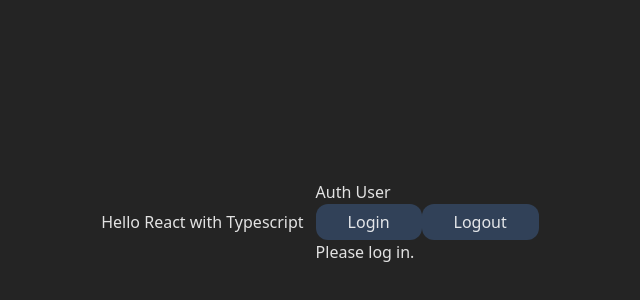
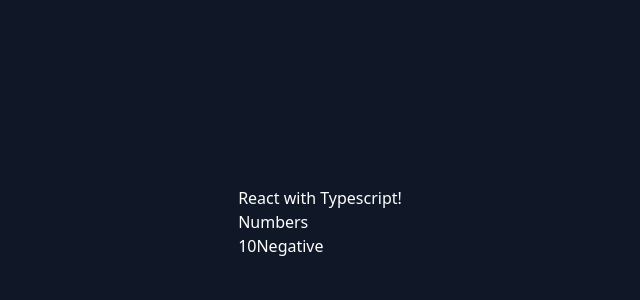
Before and after one commit to vit-venkat-r-murty/react-ts-godha, a React (Vite) app: page / in a window 1280 px wide. Shown: the part 178-478 px from the top of the page, without its empty margins (320-960 px from the left). Built offline with nearby package versions, Linux system fonts and the light colour scheme.

Commit message:
Typescript updated

```diff
--- a/src/App.tsx
+++ b/src/App.tsx
@@ -1,31 +1,31 @@
-import AuthContextProvider from "./components/states/useContext/auth-context/AuthContext"
-import AuthUser from "./components/states/useContext/auth-context/AuthUser"
-import ThemeContextProvider, { ThemeContext } from "./components/states/useContext/theme-context/ThemeContext"
-import { useContext } from "react"
+import Numbers from './components/never/Numbers'
 
 function App() {
+    return (
+        <div className="grid h-screen place-items-center bg-gray-900 text-white">
+            <div>
+                <h1 className="text-base font-medium">
+                    React with Typescript!
+                </h1>
 
-   const theme = useContext(ThemeContext)
-   return (
-      <>
-      <AuthContextProvider>
-         <ThemeContextProvider>
-            <div className='flex items-center justify-center gap-x-3 h-screen w-full'>
-               <h1>Hello React with Typescript</h1>
-               <AuthUser/>
+                {/* <Lists items={['Batman', 'Superman']} />
+
+                <Lists items={[1, 2]} /> */}
+
+                {/* <Lists
+                    items={[
+                        {id: 1, name: 'john', email: 'hello@gmail.com' },
+                        {id: 2, name: 'sam', email: 'sam@gmail.com' },
+                    ]}
+                /> */}
+
+                <Numbers
+                    value={10}
+                    isNegative
+                />
             </div>
-            {/* <div
-               style={{
-                  backgroundColor : theme.primaryTheme.background,
-                  color: theme.primaryTheme.text
-               }}>
-               Card
-            </div> */}
-
-         </ThemeContextProvider>
-         </AuthContextProvider>
-      </>
-   )
+        </div>
+    )
 }
 
 export default App
--- /dev/null
+++ b/src/components/class/Counter.tsx
@@ -0,0 +1,39 @@
+import { Component } from 'react'
+
+type CounterProps = {
+    message: string
+}
+
+type State = {
+    count: number
+}
+
+export default class Counter extends Component<CounterProps, State> {
+    state = {
+        count: 0,
+    }
+
+    handlePlus = () => {
+        this.setState((prevState) => ({
+            count: prevState.count + 1,
+        }))
+    }
+
+    handleDelete = () => {
+        this.setState((prevState) => ({
+            count: prevState.count - 1,
+        }))
+    }
+
+    render() {
+        return (
+            <div>
+                <h2>Class Counter Component = {this.state.count}</h2>
+                <h3>{this.props.message}</h3>
+
+                <button onClick={this.handlePlus}>+</button>
+                <button onClick={this.handleDelete}>+</button>
+            </div>
+        )
+    }
+}
--- /dev/null
+++ b/src/components/component-props/Login.tsx
@@ -0,0 +1,3 @@
+export default function Login() {
+    return <div>Please Login To Access Account</div>
+}
--- /dev/null
+++ b/src/components/component-props/PrivateComponent.tsx
@@ -0,0 +1,15 @@
+import type { ComponentType } from 'react'
+import Login from './Login'
+import type { ProfileProps } from './Profile'
+
+type PrivateComponentProps = {
+    isLoggedIn: boolean
+    component: ComponentType<ProfileProps>
+}
+
+export default function PrivateComponent({
+    isLoggedIn,
+    component: Component,
+}: PrivateComponentProps) {
+    return <div>{isLoggedIn ? <Component name='Typescript'/> : <Login />}</div>
+}
--- /dev/null
+++ b/src/components/component-props/Profile.tsx
@@ -0,0 +1,7 @@
+export type ProfileProps = {
+    name: string
+}
+
+export default function Profile({ name }: ProfileProps) {
+    return <div>Welcome back {name}</div>
+}
--- /dev/null
+++ b/src/components/generic/Lists.tsx
@@ -0,0 +1,15 @@
+type ListProps<T> = {
+    items: T[]
+}
+
+export default function Lists<T extends { id: number }>({
+    items,
+}: ListProps<T>) {
+    return (
+        <ul>
+            {items.map((item, index) => (
+                <li key={index}>{JSON.stringify(item)}</li>
+            ))}
+        </ul>
+    )
+}
--- /dev/null
+++ b/src/components/never/Numbers.tsx
@@ -0,0 +1,46 @@
+// type NumpersProps = {
+//     value: number
+//     isPostive?: boolean
+//     isNegative?: boolean
+//     isZero?: boolean
+// }
+
+type NumpersProps = {
+    value: number
+}
+
+type PostiveNumber = NumpersProps & {
+    isPostive?: boolean
+    isNegative?: never
+    isZero?: never
+}
+
+type NegativeNumber = NumpersProps & {
+    isNegative?: boolean
+    isPostive?: never
+    isZero?: never
+}
+type ZeroNumber = NumpersProps & {
+    isZero?: boolean
+    isNegative?: never
+    isPostive?: never
+}
+
+type NumbersProps = PostiveNumber | NegativeNumber | ZeroNumber
+
+export default function Numbers({
+    value,
+    isPostive,
+    isNegative,
+    isZero,
+}: NumbersProps) {
+    return (
+        <div>
+            <h2>Numbers</h2>
+            {value}
+            {isPostive && 'Postive'}
+            {isNegative && 'Negative'}
+            {isZero && 'Zero'}
+        </div>
+    )
+}
```
Also changed, not shown: 1 other file (tests, documents, lock files or other folders).
